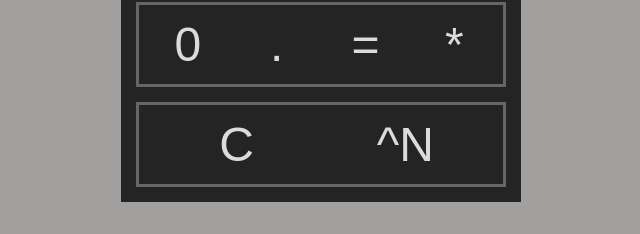
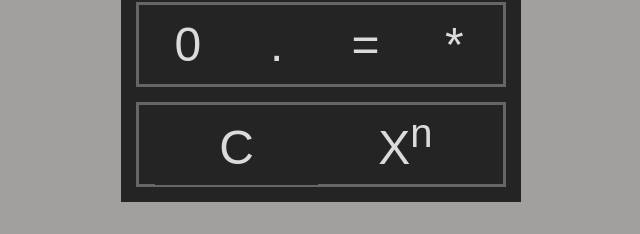
Before and after one commit to JustinTheDev/Calculator, a plain HTML site: page index.html in a window 1280 px wide. Shown: the part 406-640 px from the top of the page, without its empty margins (319-959 px from the left). Drawn offline with Linux system fonts and the light colour scheme.

Commit message:
minor changes, stylistic

```diff
--- a/index.html
+++ b/index.html
@@ -35,7 +35,7 @@
             </div>
             <div class="row">
                 <button class="input2">C</button>
-                <button class="input2">^N</button>
+                <button class="input2">X<sup>n</sup></button>
             </div>
         </div>
     </body>
--- a/styles.css
+++ b/styles.css
@@ -47,7 +47,7 @@ body{
     border-style: none;
 }
 .input2{
-    height: 100%;
+    height: 95%;
     width:45%;
     margin: 0px;
     padding:0px;
```
